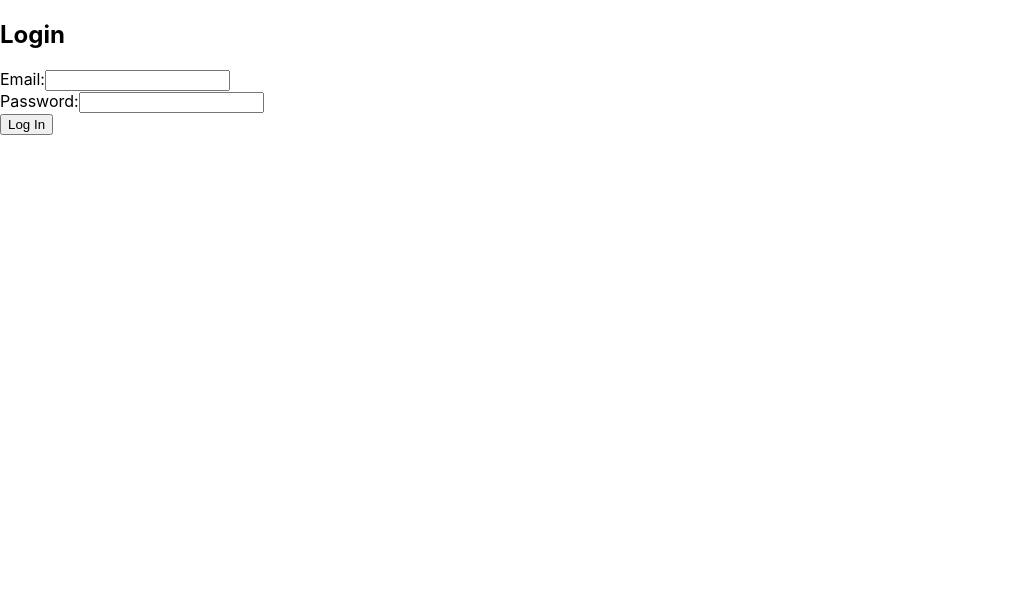
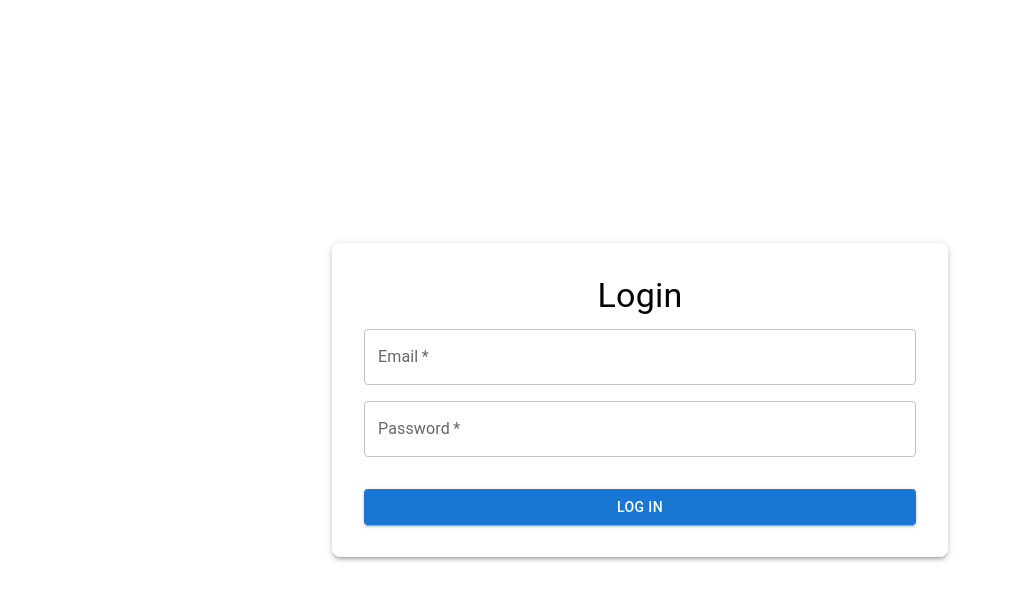
Before and after one commit to Navpan18/placementinplace, a React (Create React App) app: page / in a window 1280 px wide. Shown: the top 600 px of the page, without its empty margins (0-1013 px from the left). Built offline with nearby package versions, Linux system fonts and the light colour scheme; no server answers.

Commit message:
added styling

```diff
--- a/package.json
+++ b/package.json
@@ -3,6 +3,10 @@
   "version": "0.1.0",
   "private": true,
   "dependencies": {
+    "@emotion/react": "^11.13.3",
+    "@emotion/styled": "^11.13.0",
+    "@mui/material": "^6.1.4",
+    "@mui/styles": "^6.1.4",
     "@testing-library/jest-dom": "^5.17.0",
     "@testing-library/react": "^13.4.0",
     "@testing-library/user-event": "^13.5.0",
--- a/src/components/Dashboard.js
+++ b/src/components/Dashboard.js
@@ -4,6 +4,20 @@ import { useAuth } from "../AuthContext";
 import { useNavigate } from "react-router-dom";
 import { db, auth } from "../firebase"; // Import Firestore and Firebase Auth
 import { collection, addDoc } from "firebase/firestore"; // Firestore methods
+import {
+  Box,
+  Button,
+  Checkbox,
+  Container,
+  FormControlLabel,
+  Radio,
+  RadioGroup,
+  TextField,
+  Typography,
+  CircularProgress
+} from "@mui/material";
+import { StyledContainer, StyledForm, StyledTextField, StyledButton } from "./DashboardStyles"; // Import styled components
+
 
 const Dashboard = () => {
   const { currentUser } = useAuth();
@@ -146,163 +160,187 @@ const Dashboard = () => {
   };
 
   return (
-    <div>
-      <h2>Welcome, {currentUser.email}</h2>
-      <button onClick={handleLogout}>Log Out</button>
+    <StyledContainer>
+      <Box
+  sx={{
+    display: "flex",
+    justifyContent: { xs: "center", md: "space-between" },
+    alignItems: "center",
+    flexDirection: { xs: "column", md: "row" },  // Stack vertically on small screens
+    width: "52%", // Ensure it uses full width
+    marginBottom: 2
+  }}
+>
+      <Typography variant="h5">
+        Welcome, {currentUser.email.split('@')[0]}
+      </Typography>
+      <StyledButton onClick={handleLogout} variant="contained" color="secondary">
+        Log Out
+      </StyledButton>
+    </Box>
 
-      <form onSubmit={handleSubmit}>
-        {/* Company Name */}
-        <div>
-          <label>Company Name:</label>
-          <input
-            type="text"
+    <StyledForm onSubmit={handleSubmit}>
+      <TextField
+        label="Company Name"
         name="companyName"
         value={formData.companyName}
         onChange={handleChange}
-            placeholder="Enter company name"
+        fullWidth
         required
       />
-        </div>
+<Box sx={{ display: "flex", flexDirection: "row", gap: 2,marginTop:1}}>
+      <Typography variant="body1" sx={{ marginTop: 1.1 }}>
+        Intern or FTE:
+      </Typography>
 
-        {/* Intern or FTE */}
-        <div>
-          <label>Intern or FTE:</label>
-          <input
-            type="radio"
+      <RadioGroup
         name="jobType"
-            value="Intern"
-            checked={formData.jobType === "Intern"}
+        value={formData.jobType}
         onChange={handleChange}
-          />{" "}
-          Intern
-          <input
-            type="radio"
-            name="jobType"
-            value="FTE"
-            checked={formData.jobType === "FTE"}
-            onChange={handleChange}
-          />{" "}
-          FTE
-        </div>
-
-        {/* Stipend Amount */}
-        <div>
-          <label>Stipend Amount:</label>
-          <input
+        sx={{ flexDirection: "row",justifyContent:"space-around", marginBottom: 2 }}
+      >
+        <FormControlLabel value="Intern" control={<Radio />} label="Intern" />
+        <FormControlLabel value="FTE" control={<Radio />} label="FTE" />
+      </RadioGroup>
+      </Box>
+      <StyledTextField>
+        <TextField
+          label="Stipend Amount"
+          name="stipend"
           type="number"
-            name="stipend"
           value={formData.stipend}
           onChange={handleChange}
-            placeholder="Enter stipend amount"
+          fullWidth
           required
         />
-        </div>
+      </StyledTextField>
 
-        {/* HR Details (Optional) */}
-        <div>
-          <label>HR Details (if available):</label>
-          <input
-            type="text"
+      <StyledTextField>
+        <TextField
+          label="HR Details (Optional)"
           name="hrDetails"
           value={formData.hrDetails}
           onChange={handleChange}
-            placeholder="Enter HR contact details"
+          fullWidth
         />
-        </div>
+      </StyledTextField>
 
-        {/* Open For (BTech, IDD, MTech) */}
-        <div>
-          <label>Open For:</label>
-          <input
-            type="checkbox"
+
+      <Box sx={{ display: "flex", flexDirection: "row", gap: 2, marginBottom: 2}}>
+      <Typography variant="body1" sx={{ marginTop: 1 }}>
+        Open For:
+      </Typography>
+      <Box sx={{ display: "flex", flexGrow: 1, justifyContent: "space-evenly" }}>
+      <FormControlLabel
+        control={
+          <Checkbox
+            checked={formData.openFor.includes("BTech")}
+            onChange={handleChange}
             name="openFor"
             value="BTech"
-            checked={formData.openFor.includes("BTech")}
+          />
+        }
+        label="BTech"
+      />
+      <FormControlLabel
+        control={
+          <Checkbox
+            checked={formData.openFor.includes("IDD")}
             onChange={handleChange}
-          />{" "}
-          BTech
-          <input
-            type="checkbox"
             name="openFor"
             value="IDD"
-            checked={formData.openFor.includes("IDD")}
+          />
+        }
+        label="IDD"
+      />
+      <FormControlLabel
+        control={
+          <Checkbox
+            checked={formData.openFor.includes("MTech")}
             onChange={handleChange}
-          />{" "}
-          IDD
-          <input
-            type="checkbox"
             name="openFor"
             value="MTech"
-            checked={formData.openFor.includes("MTech")}
-            onChange={handleChange}
-          />{" "}
-          MTech
-        </div>
-
-        {/* PPT Date */}
-        <div>
-          <label>PPT Date:</label>
-          <input
+          />
+        }
+        label="MTech"
+      />
+      </Box>
+</Box>
+      <StyledTextField>
+        <TextField
+          label="PPT Date"
+          name="pptDate"
           type="date"
-            name="pptDate"
           value={formData.pptDate}
           onChange={handleChange}
+          fullWidth
+          InputLabelProps={{
+            shrink: true,
+          }}
         />
-        </div>
+      </StyledTextField>
 
-        {/* OA Date */}
-        <div>
-          <label>OA Date:</label>
-          <input
+      <StyledTextField>
+        <TextField
+          label="OA Date"
+          name="oaDate"
           type="date"
-            name="oaDate"
           value={formData.oaDate}
           onChange={handleChange}
+          fullWidth
+          InputLabelProps={{
+            shrink: true,
+          }}
         />
-        </div>
+      </StyledTextField>
 
-        {/* Mail Screenshot (file upload) */}
-        <div>
-          <label>Mail Screenshot or any proof of opening for Mtechs :</label>
-          <input
+      <StyledTextField>
+        <TextField
+          label="Mail Screenshot"
+          name="mailScreenshot"
           type="file"
-            name="mailScreenshot"
           onChange={handleChange}
-            accept="image/*"
+          fullWidth
+          InputLabelProps={{
+            shrink: true,
+          }}
           required
         />
-        </div>
+      </StyledTextField>
 
-        {/* Final Hiring Number */}
-        <div>
-          <label>Final Hiring Number:</label>
-          <input
+      <StyledTextField>
+        <TextField
+          label="Final Hiring Number"
+          name="finalHiringNumber"
           type="number"
-            name="finalHiringNumber"
           value={formData.finalHiringNumber}
           onChange={handleChange}
-            placeholder="To be edited later"
+          fullWidth
         />
-        </div>
+      </StyledTextField>
 
-        {/* IIT Name */}
-        <div>
-          <label>IIT Name:</label>
-          <input
-            type="text"
+      <StyledTextField>
+        <TextField
+          label="IIT Name"
           name="iitName"
           value={formData.iitName}
           onChange={handleChange}
-            placeholder="Enter IIT name"
+          fullWidth
           required
         />
-        </div>
+      </StyledTextField>
 
-        <button type="submit" disabled={loading}>
-          {loading ? "Submitting..." : "Submit"}
-        </button>
-      </form>
-    </div>
+      <StyledButton
+        type="submit"
+        variant="contained"
+        color="primary"
+        fullWidth
+        disabled={loading}
+      >
+        {loading ? <CircularProgress size={24} /> : "Submit"}
+      </StyledButton>
+    </StyledForm>
+  </StyledContainer>
   );
 };
 
--- /dev/null
+++ b/src/components/DashboardStyles.js
@@ -0,0 +1,25 @@
+import { styled } from '@mui/material/styles';
+import { Container, Button } from '@mui/material';
+
+export const StyledContainer = styled(Container)(({ theme }) => ({
+  padding: theme.spacing(4),
+  display: "flex",
+  flexDirection: "column",
+  alignItems: "center",
+  justifyContent: "center",
+}));
+
+export const StyledForm = styled('form')(({ theme }) => ({
+  width: "100%",
+  maxWidth: 600,
+  display: "flex",
+  flexDirection: "column",
+}));
+
+export const StyledTextField = styled('div')(({ theme }) => ({
+  marginBottom: theme.spacing(2),
+}));
+
+export const StyledButton = styled(Button)(({ theme }) => ({
+  marginTop: theme.spacing(2),
+}));
--- a/src/components/Login.js
+++ b/src/components/Login.js
@@ -1,7 +1,8 @@
-// src/components/Login.js
 import React, { useState } from "react";
 import { useAuth } from "../AuthContext";
 import { useNavigate } from "react-router-dom";
+import { TextField, Typography, Alert } from "@mui/material";
+import { StyledContainer, StyledBox, StyledButton } from "./LoginStyle"; // Import styled components
 
 const Login = () => {
   const [email, setEmail] = useState("");
@@ -15,38 +16,50 @@ const Login = () => {
     e.preventDefault();
     try {
       await login(email, password);
-      navigate("/dashboard"); // Redirect to the dashboard after successful login
+      navigate("/dashboard");
     } catch (err) {
       setError("Failed to log in: " + err.message);
     }
   };
 
   return (
-    <div>
-      <h2>Login</h2>
-      {error && <p style={{ color: "red" }}>{error}</p>}
-      <form onSubmit={handleSubmit}>
-        <div>
-          <label>Email:</label>
-          <input
+    <StyledContainer maxWidth="sm">
+      <StyledBox>
+        <Typography variant="h4" component="h2" gutterBottom align="center">
+          Login
+        </Typography>
+        {error && (
+          <Alert severity="error" sx={{ mb: 2 }}>
+            {error}
+          </Alert>
+        )}
+        <form onSubmit={handleSubmit}>
+          <TextField
+            fullWidth
+            label="Email"
             type="email"
+            variant="outlined"
             value={email}
             onChange={(e) => setEmail(e.target.value)}
             required
+            sx={{ mb: 2 }}
           />
-        </div>
-        <div>
-          <label>Password:</label>
-          <input
+          <TextField
+            fullWidth
+            label="Password"
             type="password"
+            variant="outlined"
             value={password}
             onChange={(e) => setPassword(e.target.value)}
             required
+            sx={{ mb: 2 }}
           />
-        </div>
-        <button type="submit">Log In</button>
-      </form>
-    </div>
+          <StyledButton type="submit" fullWidth variant="contained" color="primary">
+            Log In
+          </StyledButton>
+        </form>
+      </StyledBox>
+    </StyledContainer>
   );
 };
 
--- /dev/null
+++ b/src/components/LoginStyle.js
@@ -0,0 +1,35 @@
+import { styled } from '@mui/material/styles';
+import { Box, Container, Button } from '@mui/material';
+
+export const StyledContainer = styled(Container)(({ theme }) => ({
+  display: "flex",
+  flexDirection: "column",
+  justifyContent: "center",
+  alignItems: "center",
+  height: "100vh",
+  padding: "0 16px", // Padding for mobile
+
+  [theme.breakpoints.down("sm")]: {
+    padding: "0 8px", // Smaller padding on very small devices
+  },
+}));
+
+export const StyledBox = styled(Box)(({ theme }) => ({
+  boxShadow: theme.shadows[3],
+  padding: 32,
+  borderRadius: 8,
+  backgroundColor: "white",
+  width: "100%",
+  maxWidth: 400,
+
+  [theme.breakpoints.down("sm")]: {
+    padding: 24, // Less padding for small screens
+  },
+  [theme.breakpoints.up("md")]: {
+    maxWidth: 600, // Wider form on tablets
+  },
+}));
+
+export const StyledButton = styled(Button)(({ theme }) => ({
+  marginTop: 16,
+}));
```
Also changed, not shown: 1 other file (tests, documents, lock files or other folders). Lines whose indentation alone changed are shown as unchanged.
